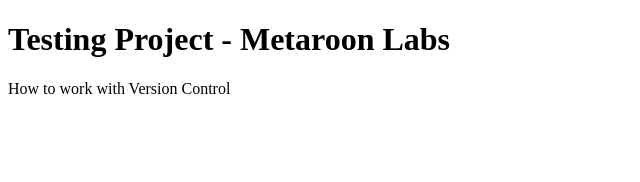
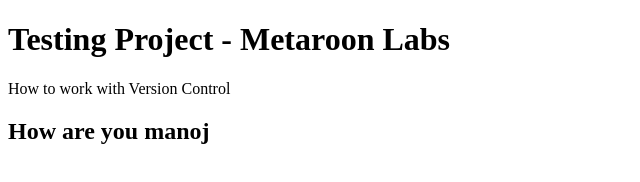
Before and after one commit to kgmanojranga/testing-project, a plain HTML site: page index.html in a window 1280 px wide. Shown: the whole page, without its empty margins (0-640 px from the left). Drawn offline with Linux system fonts and the light colour scheme.

Commit message:
feat: add new header

```diff
--- a/index.html
+++ b/index.html
@@ -7,5 +7,6 @@
 <body>
 <h1>Testing Project - Metaroon Labs</h1>
 <p>How to work with Version Control</p>
+<h2>How are you manoj</h2>
 </body>
 </html>
```
